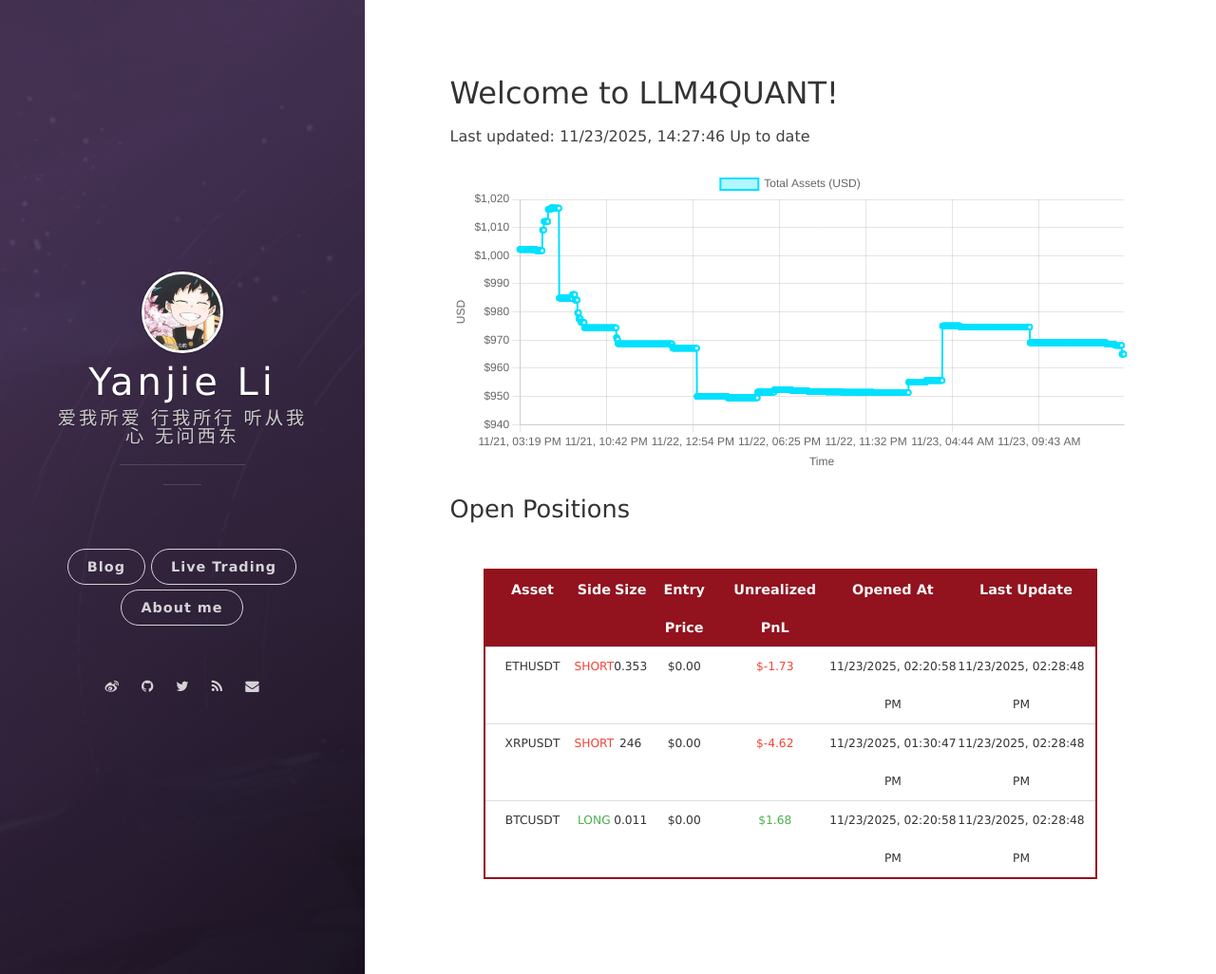
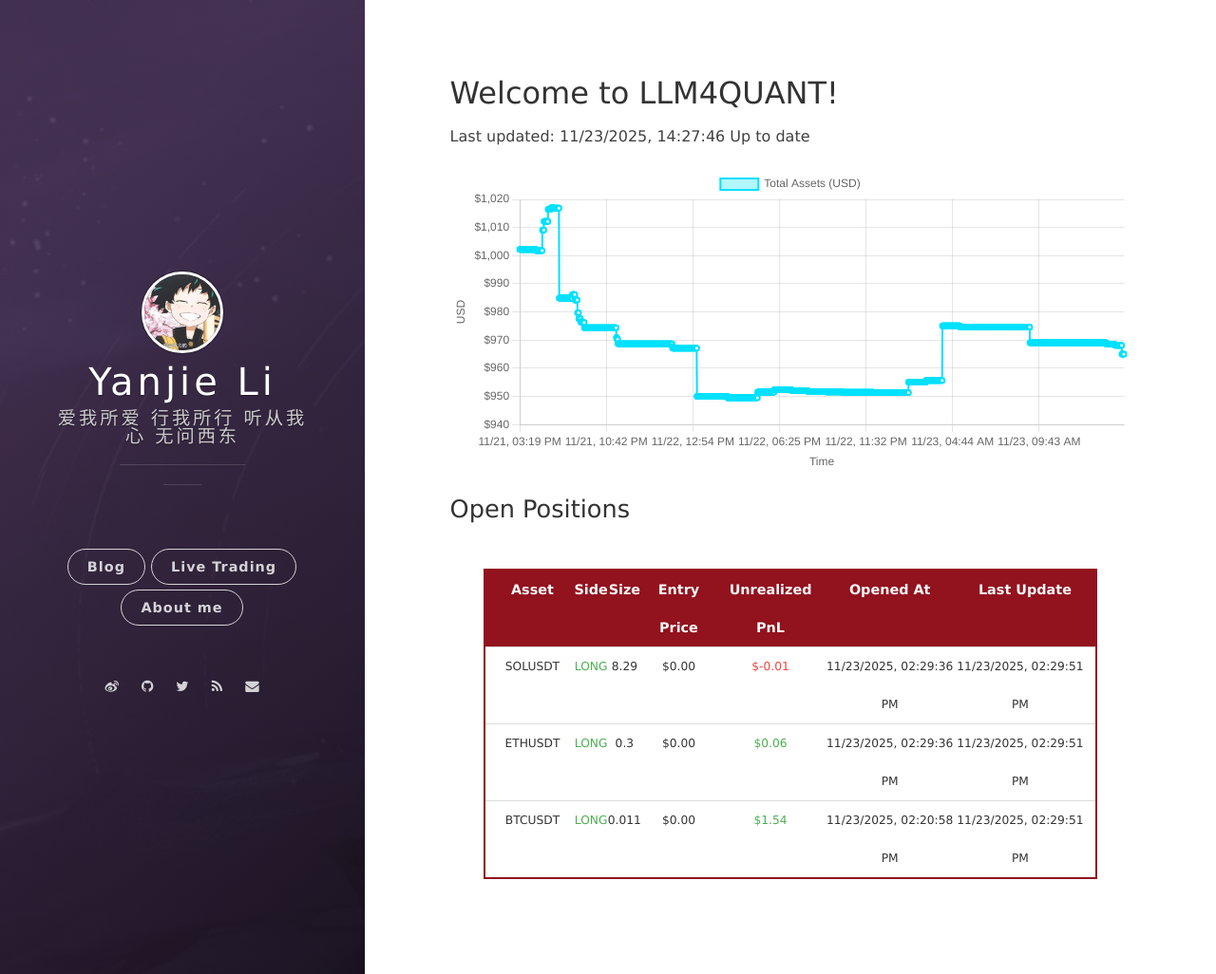
Before and after one commit to leeyegy/leeyegy.github.io, a Jekyll site: the page built from live-trading.html, in a window 1280 px wide and 1026 px high. Shown: the whole window at 95% size. Built offline with Jekyll 4.4.1, drawn with Linux system fonts in a browser that asks for light colours; nearby versions of some CDN libraries.

Commit message:
AccountMonitor: refresh positions 2025-11-23T22:29:51+08:00

```diff
--- a/assets/data/binance/positions.json
+++ b/assets/data/binance/positions.json
@@ -1,29 +1,29 @@
 [
   {
-    "symbol": "ETHUSDT",
-    "side": "SHORT",
-    "size": 0.353,
+    "symbol": "SOLUSDT",
+    "side": "LONG",
+    "size": 8.29,
     "entryPrice": 0.0,
-    "unrealizedPnl": -1.73431636,
-    "openedAt": "2025-11-23T22:20:58+08:00",
-    "reportedAt": "2025-11-23T22:28:48+08:00"
+    "unrealizedPnl": -0.01426195,
+    "openedAt": "2025-11-23T22:29:36+08:00",
+    "reportedAt": "2025-11-23T22:29:51+08:00"
   },
   {
-    "symbol": "XRPUSDT",
-    "side": "SHORT",
-    "size": 246.0,
+    "symbol": "ETHUSDT",
+    "side": "LONG",
+    "size": 0.3,
     "entryPrice": 0.0,
-    "unrealizedPnl": -4.61703624,
-    "openedAt": "2025-11-23T21:30:47+08:00",
-    "reportedAt": "2025-11-23T22:28:48+08:00"
+    "unrealizedPnl": 0.05715813,
+    "openedAt": "2025-11-23T22:29:36+08:00",
+    "reportedAt": "2025-11-23T22:29:51+08:00"
   },
   {
     "symbol": "BTCUSDT",
     "side": "LONG",
     "size": 0.011,
     "entryPrice": 0.0,
-    "unrealizedPnl": 1.67920994,
+    "unrealizedPnl": 1.5411,
     "openedAt": "2025-11-23T22:20:58+08:00",
-    "reportedAt": "2025-11-23T22:28:48+08:00"
+    "reportedAt": "2025-11-23T22:29:51+08:00"
   }
 ]
```
